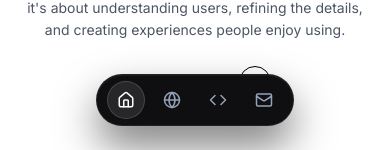
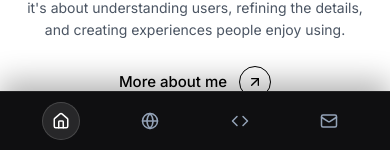
Before and after one commit to omkarsunilshivarkar/Portfolio, a React (Vite) app: page / in a window 390 px wide. Shown: the part 694-844 px from the top of the page. Built offline with nearby package versions, Linux system fonts and the light colour scheme; no server answers.

Commit message:
Integrated hybrid mobile dark navigation bar layout

```diff
--- a/src/components/FloatingDock.css
+++ b/src/components/FloatingDock.css
@@ -86,3 +86,42 @@
   opacity: 1;
   transform: translateX(-50%) translateY(-8px);
 }
+
+@media (max-width: 600px) {
+  .dock-container {
+    bottom: 0;
+    left: 0;
+    transform: none;
+    width: 100%;
+  }
+
+  .dock {
+    justify-content: space-around;
+    gap: 0;
+    padding: 10px 16px;
+    border-radius: 0;
+    border: none;
+    border-top: 1px solid rgba(255, 255, 255, 0.08);
+    background-color: #0f0f11;
+    box-shadow: 0 -10px 30px rgba(0, 0, 0, 0.3);
+  }
+
+  .dock-item {
+    color: #94a3b8;
+    background-color: transparent;
+    border-color: transparent;
+  }
+
+  .dock-item-active {
+    background-color: rgba(255, 255, 255, 0.1) !important;
+    border-color: rgba(255, 255, 255, 0.15) !important;
+  }
+
+  .dock-icon-active {
+    color: #ffffff;
+  }
+
+  .dock-tooltip {
+    display: none;
+  }
+}
```
